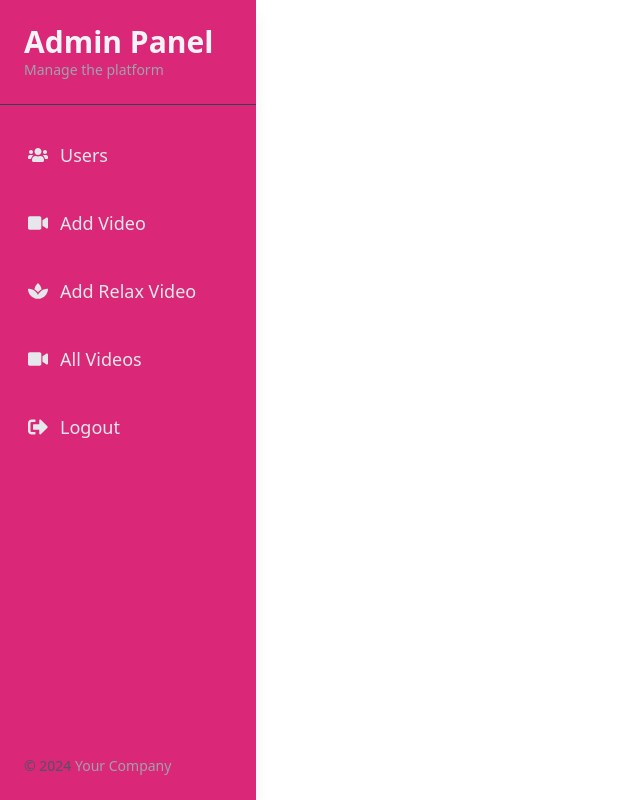
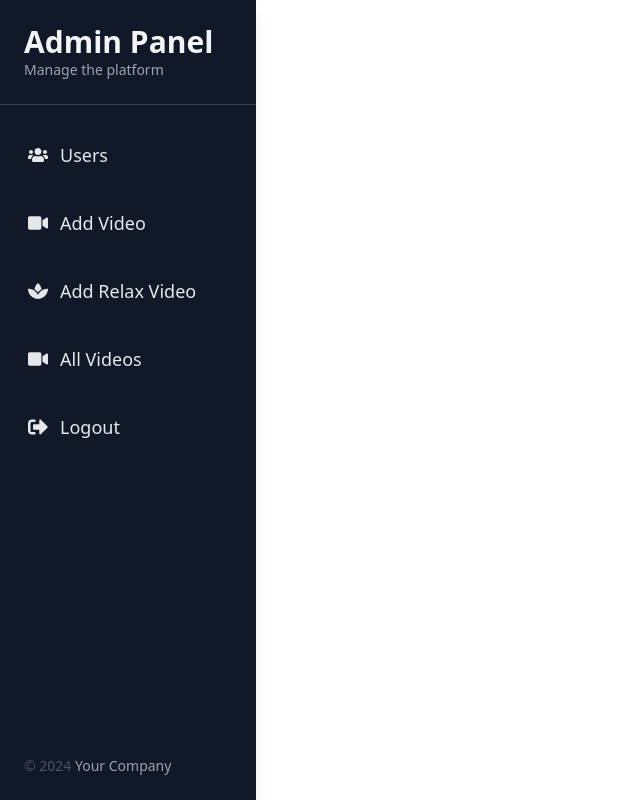
Before and after one commit to iamabithan/Flash-Learn, a React (Vite) app: page /content in a window 1280 px wide. Shown: the whole page, without its empty margins (0-640 px from the left). Built offline with nearby package versions, Linux system fonts and the light colour scheme; sample sign-in values are in the browser's storage.

Commit message:
fixing gugs

```diff
--- a/src/components/RelaxComponent.jsx
+++ b/src/components/RelaxComponent.jsx
@@ -73,12 +73,12 @@ const Relax = ({ videoUrl, thumbnail, title, username, description, tags }) => {
           <div className="absolute bottom-4 left-0 w-full px-4 flex items-center justify-between">
             {/* User Info */}
             <div className="flex items-center gap-2">
-              <img
+              {/* <img
                 src="https://via.placeholder.com/40"
                 alt="User Avatar"
                 className="w-10 h-10 rounded-full border border-gray-500"
                 loading="lazy"
-              />
+              /> */}
               {/* <div>
                 <p className="font-semibold">@{username}</p>
                 <button className="text-sm bg-red-500 px-3 py-1 rounded-full hover:bg-red-600">
--- a/src/components/SideBar.jsx
+++ b/src/components/SideBar.jsx
@@ -1,99 +1,67 @@
-import React, { useState, useEffect } from 'react';
-import { Link } from 'react-router-dom';
-import { FaBars, FaTachometerAlt, FaSpa, FaSignOutAlt, FaUsers, FaVideo } from 'react-icons/fa';
-import ConfirmationModal from './Model';
+import React, { useState, useEffect } from "react";
+import { Link, useLocation } from "react-router-dom";
+import { FaBars, FaTachometerAlt, FaSpa, FaSignOutAlt, FaUsers, FaVideo } from "react-icons/fa";
+import ConfirmationModal from "./Model";
 
 function Sidebar() {
   const [isModalOpen, setIsModalOpen] = useState(false);
   const [isSidebarOpen, setIsSidebarOpen] = useState(false);
-  const [userRole, setUserRole] = useState('');
+  const [userRole, setUserRole] = useState("");
+  const location = useLocation(); // Get the current route path
 
-  // Fetch user role from localStorage
   useEffect(() => {
     const getRole = async () => {
       try {
-        const role = await localStorage.getItem('role');
-        setUserRole(role || ''); // Default to an empty string if role is not found
+        const role = await localStorage.getItem("role");
+        setUserRole(role || "");
         console.log({ role });
       } catch {
-        console.log('Failed to get the user role');
+        console.log("Failed to get the user role");
       }
     };
 
     getRole();
-  }, []); // Empty dependency array ensures this runs only once
+  }, []);
 
   const handleLogout = async () => {
     try {
-      await localStorage.removeItem('authToken');
-      await localStorage.removeItem('role');
-      console.log('User logged out successfully');
-      window.location.href = '/login'; // Redirect to login page
+      await localStorage.removeItem("authToken");
+      await localStorage.removeItem("role");
+      console.log("User logged out successfully");
+      window.location.href = "/login";
     } catch (error) {
-      console.error('Error logging out:', error);
+      console.error("Error logging out:", error);
     }
   };
 
   const renderLinks = () => {
-    if (userRole === 'admin') {
-      return (
-        <>
+    const links = userRole === "admin"
+      ? [
+          { to: "/users", icon: <FaUsers size={20} />, label: "Users" },
+          { to: "/add-video", icon: <FaVideo size={20} />, label: "Add Video" },
+          { to: "/add-relax-video", icon: <FaSpa size={20} />, label: "Add Relax Video" },
+          { to: "/all-videos", icon: <FaVideo size={20} />, label: "All Videos" },
+        ]
+      : [
+          { to: "/dashboard", icon: <FaTachometerAlt size={20} />, label: "Dashboard" },
+          { to: "/relax", icon: <FaSpa size={20} />, label: "Relax" },
+        ];
+
+    return links.map((link) => (
       <Link
-            to="/users"
-            className="flex items-center p-3 rounded-lg text-gray-200 hover:bg-gray-700 hover:text-white transition-colors duration-300"
+        key={link.to}
+        to={link.to}
+        className={`flex items-center p-3 rounded-lg transition-colors duration-300 ${
+          location.pathname === link.to
+            ? "bg-white text-gray-900 font-bold shadow-md"
+            : "text-gray-200 hover:bg-gray-700 hover:text-white"
+        }`}
         onClick={() => setIsSidebarOpen(false)}
       >
-            <FaUsers size={20} className="mr-3" />
-            <span className="text-lg">Users</span>
+        <span className="mr-3">{link.icon}</span>
+        <span className="text-lg">{link.label}</span>
       </Link>
-          <Link
-            to="/add-video"
-            className="flex items-center p-3 rounded-lg text-gray-200 hover:bg-gray-700 hover:text-white transition-colors duration-300"
-            onClick={() => setIsSidebarOpen(false)}
-          >
-            <FaVideo size={20} className="mr-3" />
-            <span className="text-lg">Add Video</span>
-          </Link>
-          <Link
-            to="/add-relax-video"
-            className="flex items-center p-3 rounded-lg text-gray-200 hover:bg-gray-700 hover:text-white transition-colors duration-300"
-            onClick={() => setIsSidebarOpen(false)}
-          >
-            <FaSpa size={20} className="mr-3" />
-            <span className="text-lg">Add Relax Video</span>
-          </Link>
-          <Link
-            to="/all-videos"
-            className="flex items-center p-3 rounded-lg text-gray-200 hover:bg-gray-700 hover:text-white transition-colors duration-300"
-            onClick={() => setIsSidebarOpen(false)}
-          >
-            <FaVideo size={20} className="mr-3" />
-            <span className="text-lg">All Videos</span>
-          </Link>
-        </>
-      );
-    }
-
-    return (
-      <>
-        <Link
-          to="/dashboard"
-          className="flex items-center p-3 rounded-lg text-gray-200 hover:bg-gray-700 hover:text-white transition-colors duration-300"
-          onClick={() => setIsSidebarOpen(false)}
-        >
-          <FaTachometerAlt size={20} className="mr-3" />
-          <span className="text-lg">Dashboard</span>
-        </Link>
-        <Link
-          to="/relax"
-          className="flex items-center p-3 rounded-lg text-gray-200 hover:bg-gray-700 hover:text-white transition-colors duration-300"
-          onClick={() => setIsSidebarOpen(false)}
-        >
-          <FaSpa size={20} className="mr-3" />
-          <span className="text-lg">Relax</span>
-        </Link>
-      </>
-    );
+    ));
   };
 
   return (
@@ -109,16 +77,19 @@ function Sidebar() {
       {/* Sidebar */}
       <div
         className={`fixed top-0 left-0 h-screen ${
-        userRole === 'admin' ? 'bg-pink-600' : 'bg-gray-900'
+          userRole === "admin" ? "bg-gray-900" : "bg-gray-900"
         } text-white shadow-lg z-40 transform ${
-        isSidebarOpen ? 'translate-x-0' : 'md:translate-x-0 -translate-x-full'
+          isSidebarOpen ? "translate-x-0" : "md:translate-x-0 -translate-x-full"
         } transition-transform duration-300 md:translate-x-0 md:w-64 overflow-y-auto`}
       >
-
         {/* Sidebar Header */}
         <div className="p-6 border-b border-gray-700">
-          <h1 className="text-3xl font-semibold text-gray-100">{userRole === 'admin' ? 'Admin Panel' : 'Student Portal'}</h1>
-          <p className="text-sm text-gray-400">{userRole === 'admin' ? 'Manage the platform' : 'Your learning companion'}</p>
+          <h1 className="text-3xl font-semibold text-gray-100">
+            {userRole === "admin" ? "Admin Panel" : "Student Portal"}
+          </h1>
+          <p className="text-sm text-gray-400">
+            {userRole === "admin" ? "Manage the platform" : "Your learning companion"}
+          </p>
         </div>
 
         {/* Navigation Links */}
@@ -145,10 +116,19 @@ function Sidebar() {
       </div>
 
       {/* Overlay for Small Screens */}
-      {isSidebarOpen && <div className="fixed inset-0 bg-black bg-opacity-50 md:hidden z-30" onClick={() => setIsSidebarOpen(false)}></div>}
+      {isSidebarOpen && (
+        <div
+          className="fixed inset-0 bg-black bg-opacity-50 md:hidden z-30"
+          onClick={() => setIsSidebarOpen(false)}
+        ></div>
+      )}
 
       {/* Confirmation Modal */}
-      <ConfirmationModal isOpen={isModalOpen} onClose={() => setIsModalOpen(false)} onConfirm={handleLogout} />
+      <ConfirmationModal
+        isOpen={isModalOpen}
+        onClose={() => setIsModalOpen(false)}
+        onConfirm={handleLogout}
+      />
     </div>
   );
 }
--- a/src/components/VideoPlayer.jsx
+++ b/src/components/VideoPlayer.jsx
@@ -114,7 +114,7 @@ const CustomVideoPlayer = ({ videoUrl, thumbnailUrl, className = '', style = {}
           type="range"
           value={progress}
           onChange={handleSeek}
-          className="w-full h-2 bg-blue-500 rounded-lg appearance-none cursor-pointer"
+          className="w-full h-2 bg-white rounded-lg appearance-none cursor-pointer"
         />
         <div className="flex justify-between items-center mt-3">
            {/* Time and Volume Controls */}
```
Lines whose indentation alone changed are shown as unchanged.
